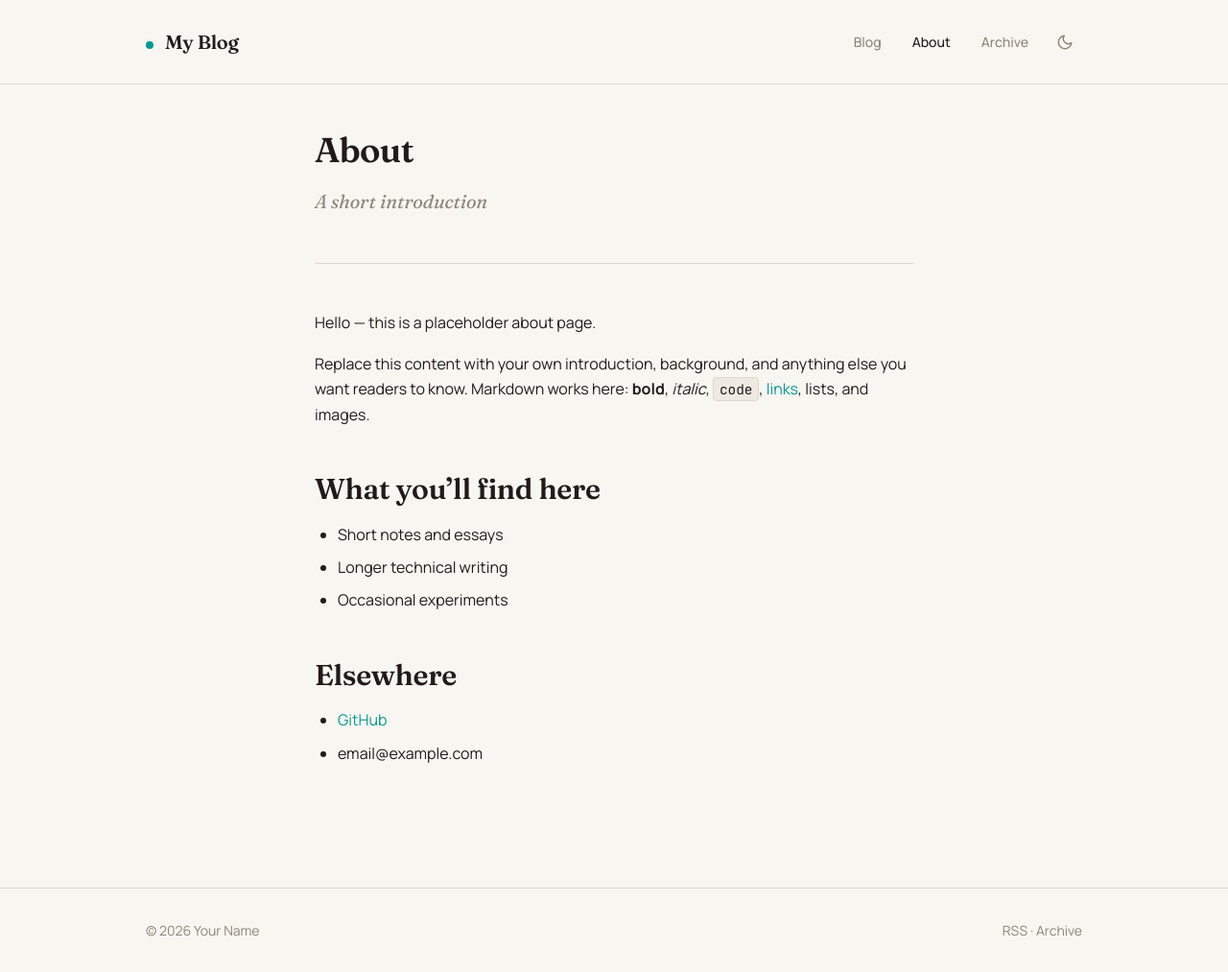
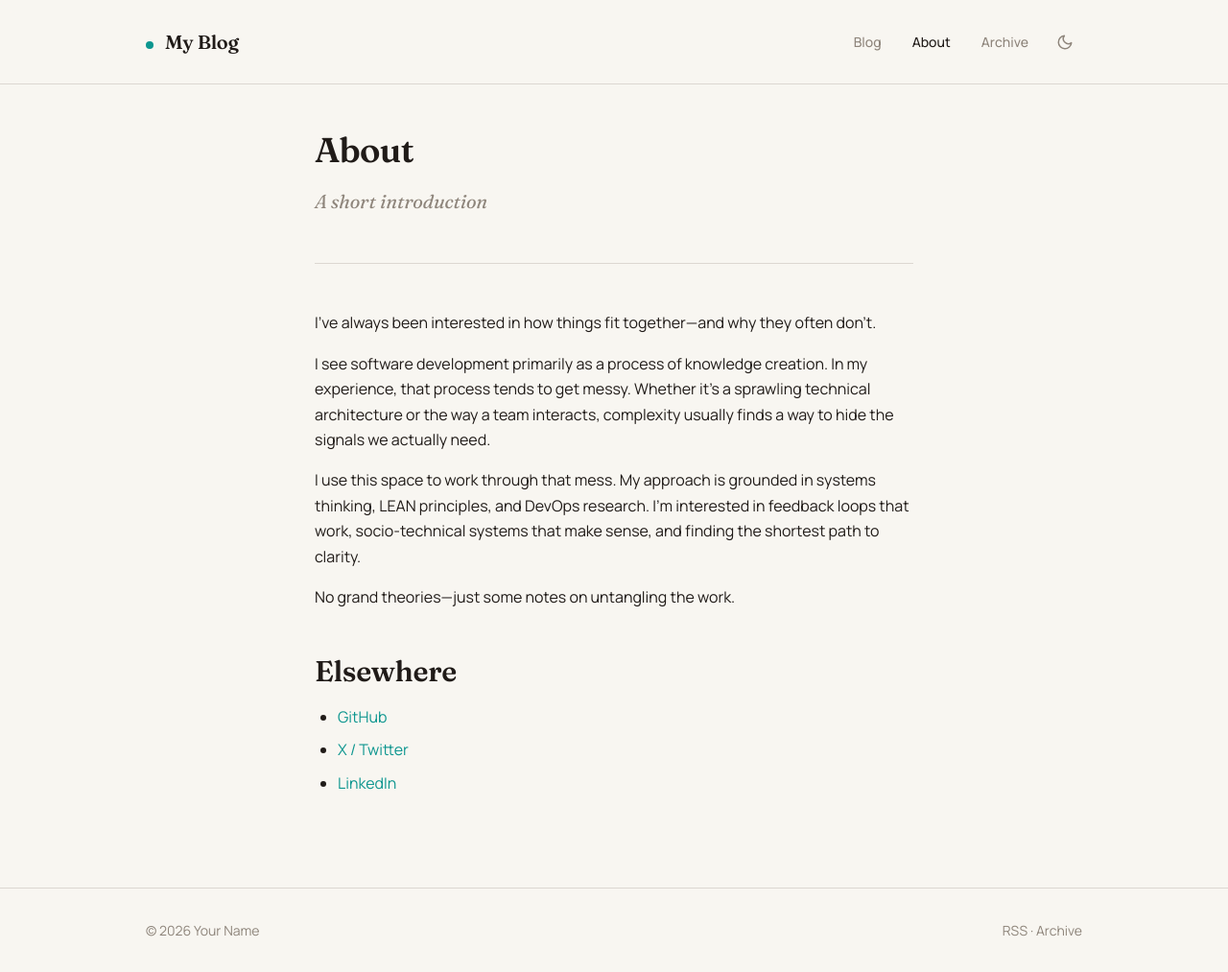
Before and after one commit to arienkock/arienkock.github.io, a Jekyll site: the page built from about.md, in a window 1280 px wide and 1013 px high. Shown: the whole window at 96% size. Built offline with Jekyll 4.4.1, drawn with Linux system fonts in a browser that asks for light colours.

Commit message:
Update About page with new content and social links
https://claude.ai/code/session_01PDifc13JQhwPQ2oZw3q3xD

```diff
--- a/about.md
+++ b/about.md
@@ -5,19 +5,16 @@ subtitle: A short introduction
 permalink: /about/
 ---
 
-Hello — this is a placeholder about page.
+I've always been interested in how things fit together—and why they often don't.
 
-Replace this content with your own introduction, background, and anything else
-you want readers to know. Markdown works here: **bold**, _italic_, `code`,
-[links](https://example.com), lists, and images.
+I see software development primarily as a process of knowledge creation. In my experience, that process tends to get messy. Whether it's a sprawling technical architecture or the way a team interacts, complexity usually finds a way to hide the signals we actually need.
 
-## What you'll find here
+I use this space to work through that mess. My approach is grounded in systems thinking, LEAN principles, and DevOps research. I'm interested in feedback loops that work, socio-technical systems that make sense, and finding the shortest path to clarity.
 
-- Short notes and essays
-- Longer technical writing
-- Occasional experiments
+No grand theories—just some notes on untangling the work.
 
 ## Elsewhere
 
 - [GitHub](https://github.com/arienkock)
-- email@example.com
+- [X / Twitter](https://x.com/ArenCawk)
+- [LinkedIn](https://www.linkedin.com/in/arienkock)
```
